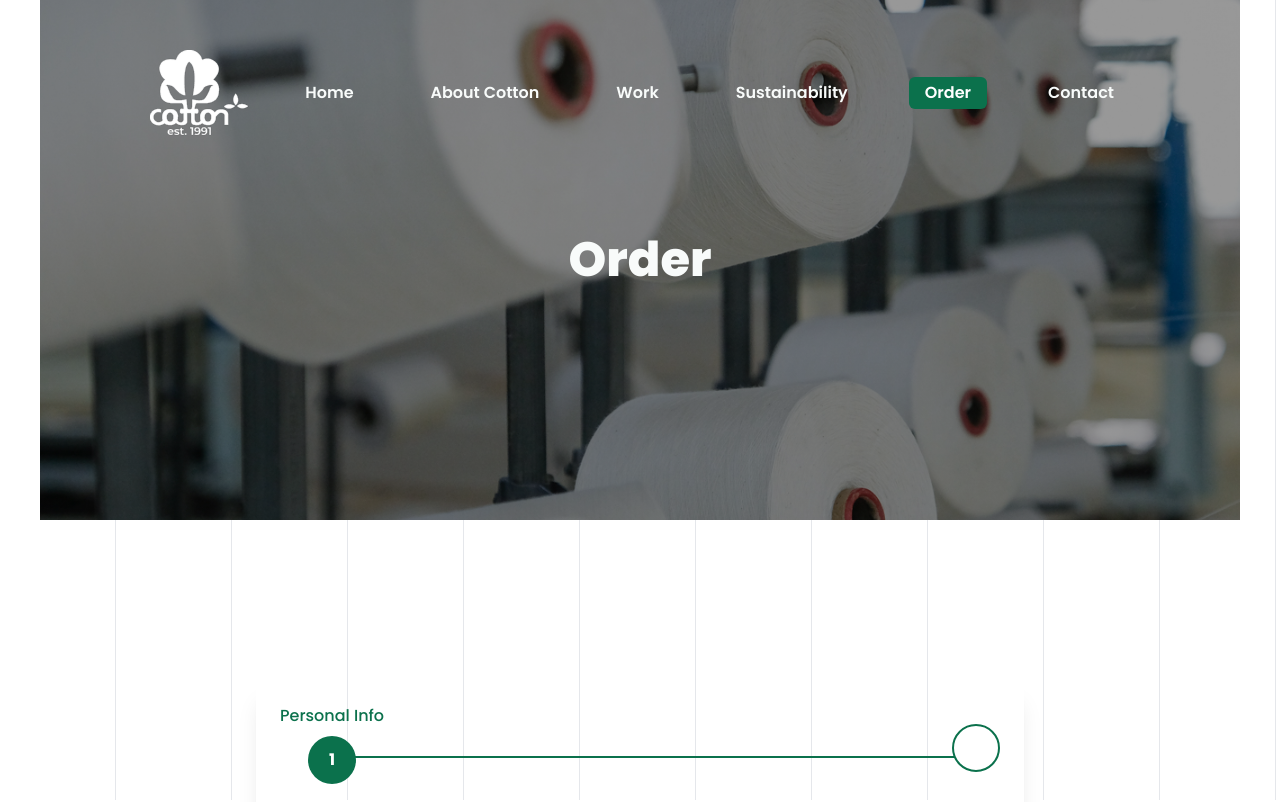
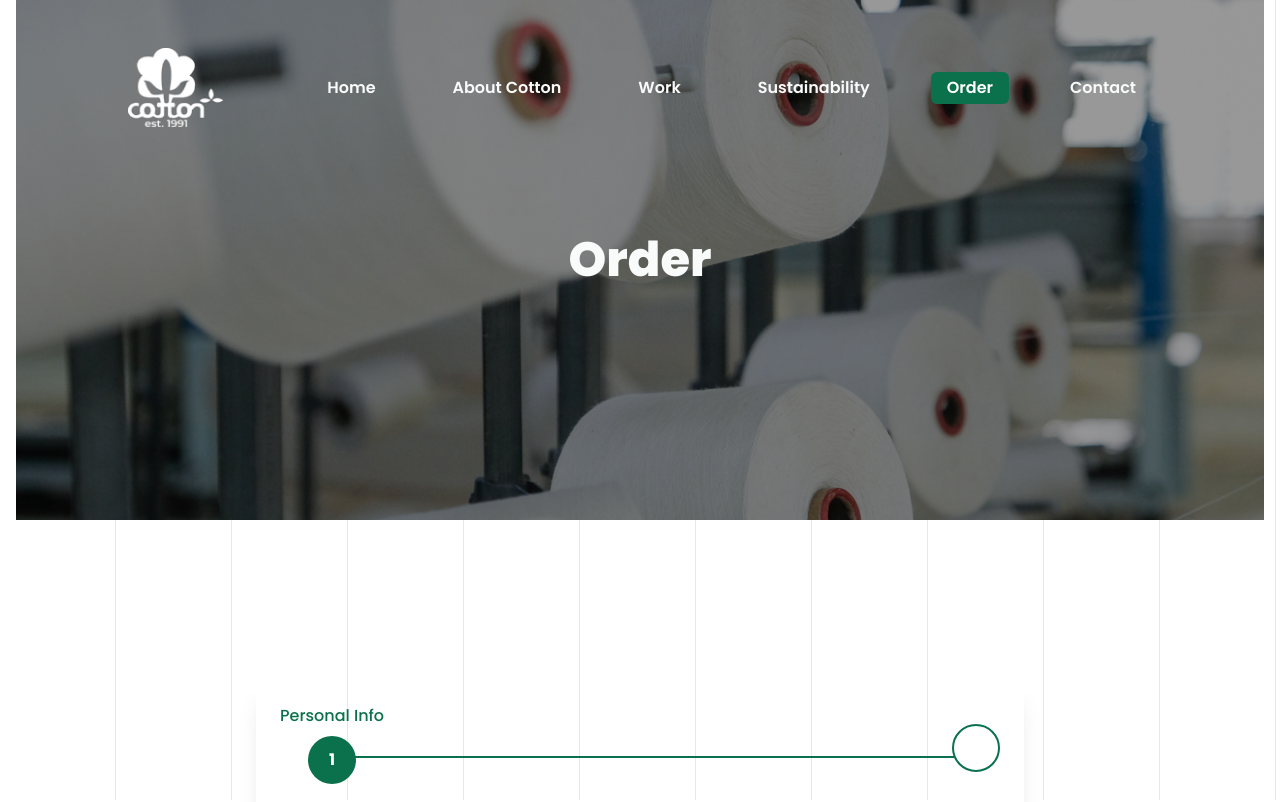
Before and after one commit to cottonSdtNadim/cotton-website-task, a React (Vite) app: page /order in a window 1280 px wide. Shown: the top 802 px of the page. Built offline with nearby package versions, Linux system fonts and the light colour scheme.

Commit message:
Navbar responsive for laptop and moitor

```diff
--- a/src/main.jsx
+++ b/src/main.jsx
@@ -14,7 +14,7 @@ createRoot(document.getElementById("root")).render(
     <QueryClientProvider client={queryClient}>
       {/* <GridWithLines></GridWithLines>
       <BasicRoute></BasicRoute> */}
-      <div className="container mx-auto px-10 xl:max-w-screen-xl 2xl:max-w-screen-2xl">
+        <div className="mx-auto w-full max-w-screen-xl 2xl:max-w-screen-2xl px-4">
         <GridWithLines />
         <BasicRoute />
       </div>
--- a/src/pages/Shared/Navbar.jsx
+++ b/src/pages/Shared/Navbar.jsx
@@ -165,16 +165,16 @@
 
 // export default Navbar;
 
-import { motion, AnimatePresence } from "framer-motion";
-import { useState, useEffect } from "react";
+import { AnimatePresence, motion } from "framer-motion";
+import PropTypes from "prop-types";
+import { useEffect, useState } from "react";
+import { NavLink, useLocation } from "react-router";
 import cottonGreenLogo from "../../assets/images/cotton-green-logo.png";
 import cottonWhiteLogo from "../../assets/images/cotton-white-logo.png";
+import hamburgerMenu from "../../assets/images/hamburger-menu-mobile/hamburger-menu.png";
+import rightArrow from "../../assets/images/hamburger-menu-mobile/right-arrow.png";
+import whiteHamburgerMenu from "../../assets/images/hamburger-menu-mobile/white-hamhurger-menu.png";
 import ellipse from "../../assets/svgs/Ellipse.svg";
-import { NavLink, useLocation } from "react-router";
-import PropTypes from "prop-types";
-import rightArrow from "../../assets/images/hamburger-menu-mobile/right-arrow.png";
-import hamburgerMenu from "../../assets/images/hamburger-menu-mobile/hamburger-menu.png";
-import whiteHamburgerMenu from "../../assets/images/hamburger-menu-mobile/white-hamhurger-menu.png";
 
 const Navbar = ({ nonActiveTextColor = "black" }) => {
   const [hoveredItem, setHoveredItem] = useState(null);
@@ -261,7 +261,7 @@ const Navbar = ({ nonActiveTextColor = "black" }) => {
   return (
     <div
       className={`w-full ${
-        isMobile ? "px-5 py-4" : "px-[110px] py-[50px]"
+        isMobile ? "px-5 py-4" : "px-28 py-12" /* px-[110px] py-[50px] */
       } text-black relative`}
     >
       <div className="flex justify-between items-center">
@@ -269,8 +269,8 @@ const Navbar = ({ nonActiveTextColor = "black" }) => {
         <img
           src={isHomePage ? cottonGreenLogo : cottonWhiteLogo}
           alt="Cotton Logo"
-          className={isMobile ? "w-[70px] h-[60px]" : "w-[99px] h-[86px]"}
-        />
+          className={isMobile ? "w-16 h-14" : "w-24 h-20"}
+        /> {/* w-[70px] h-[60px] :  w-[99px] h-[86px]*/}
 
         {/* Desktop Navigation */}
         {!isMobile && (
```
